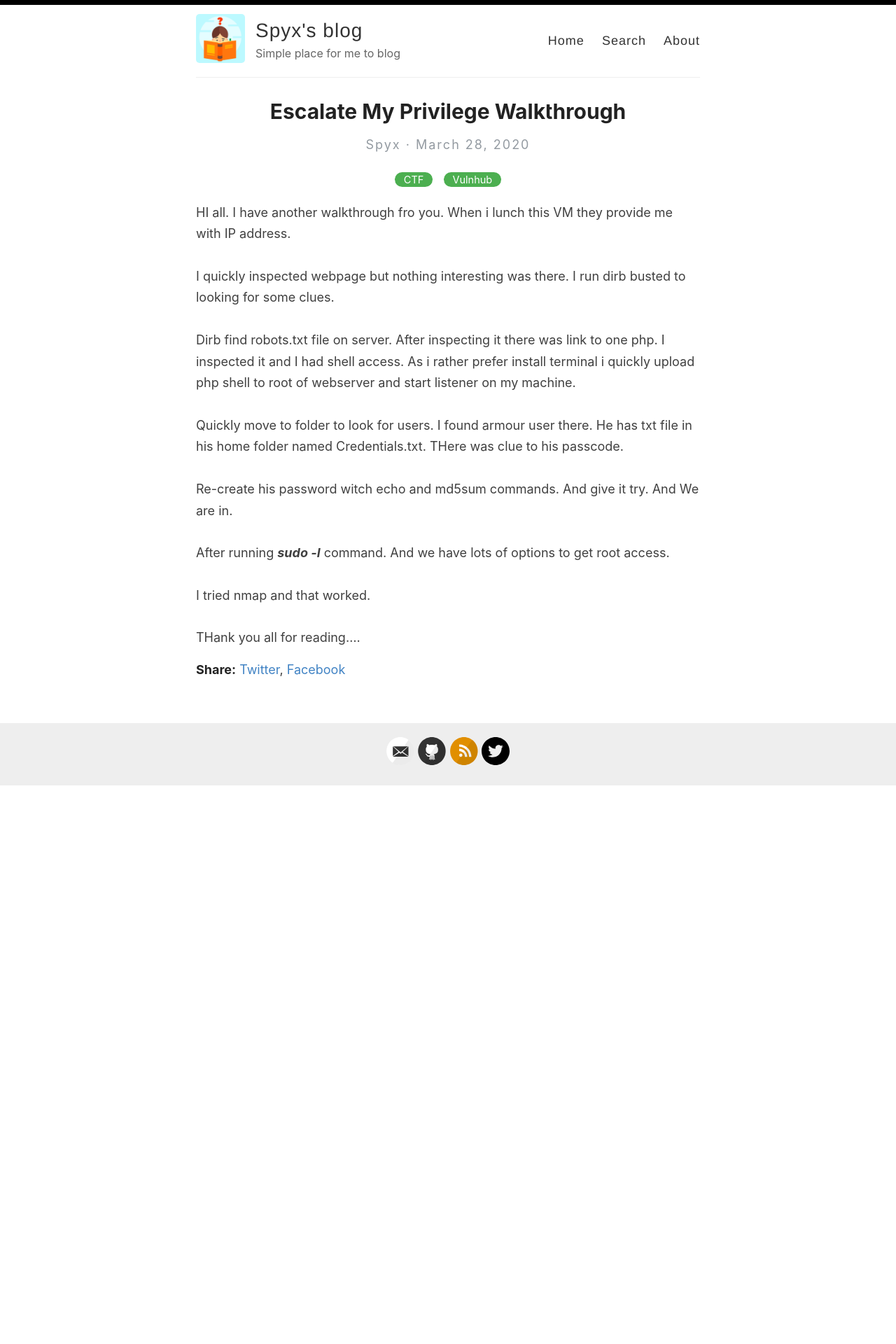
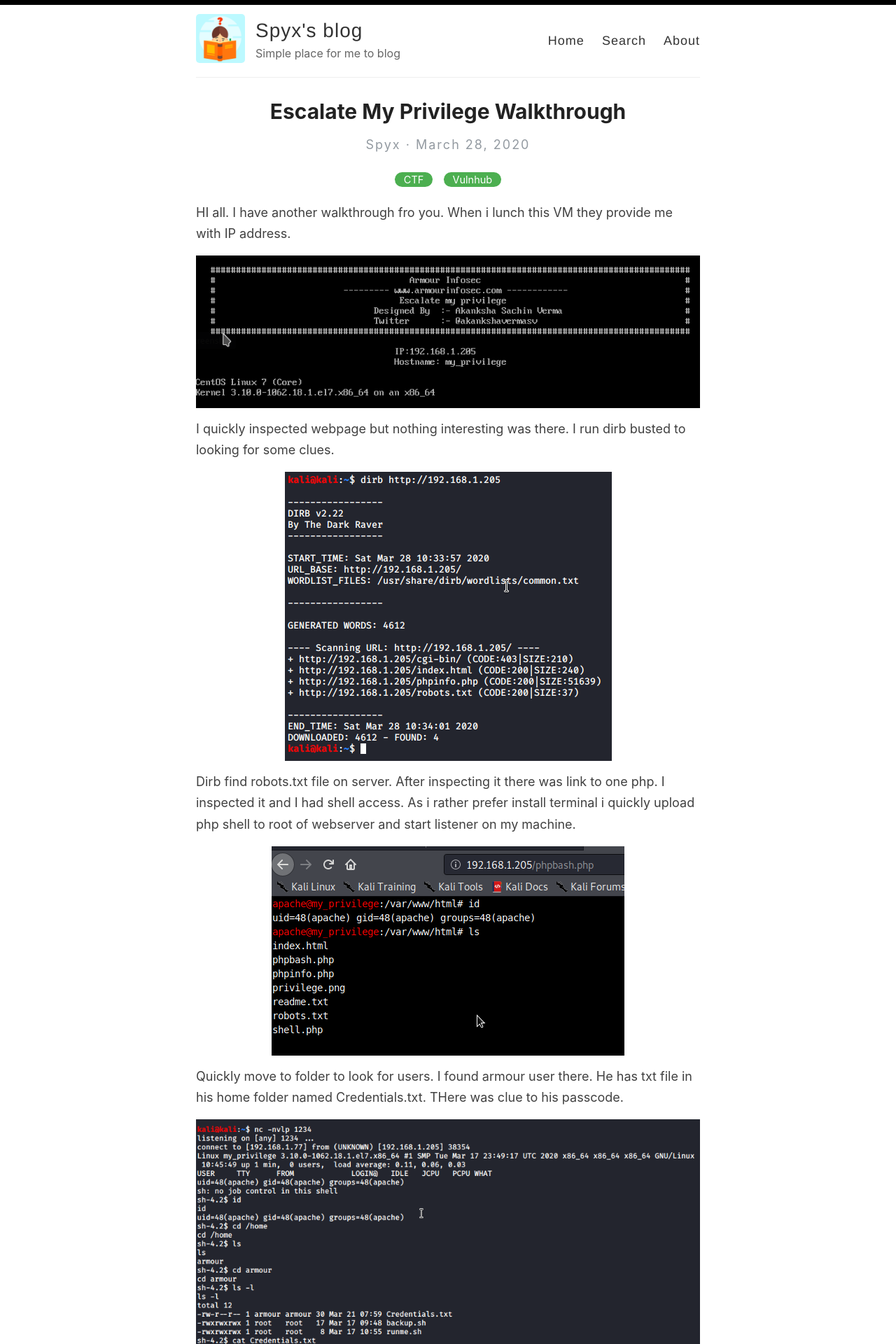
Before and after one commit to spyx/spyx.github.io, a Jekyll site: the page built from _posts/2020-3-28-vulnhub-escalate_my_privilege.md, in a window 1280 px wide. Shown: the top 1920 px of the page at 70% size. Built offline with Jekyll 4.4.1, drawn with Linux system fonts in a browser that asks for light colours; comment, search, counter and statistics services are not loaded; before the commit the page ends 1122 px from its top, so only the background shows below that.

Commit message:
escalate me fix pictures

```diff
--- a/_posts/2020-3-28-vulnhub-escalate_my_privilege.md
+++ b/_posts/2020-3-28-vulnhub-escalate_my_privilege.md
@@ -6,31 +6,31 @@ categories: [CTF, Vulnhub]
 
 HI all. I have another walkthrough fro you. When i lunch this VM they provide me with IP address.
 
-![](/images/vulnhub_secalateMe/victim.png)
+![](/images/vulnhub_escalateMe/victim.png)
 
 I quickly inspected webpage but nothing interesting was there. I run dirb busted to looking for some clues.
 
-![](/images/vulnhub_secalateMe/02_dirb.png)
+![](/images/vulnhub_escalateMe/02_dirb.png)
 
 Dirb find robots.txt file on server. After inspecting it there was link to one php. I inspected it and I had shell access. As i rather prefer install terminal i quickly upload php shell to root of webserver and start listener on my machine.
 
-![](/images/vulnhub_secalateMe/03_uploadShell.png)
+![](/images/vulnhub_escalateMe/03_uploadShell.png)
 
 Quickly move to folder to look for users. I found armour user there. He has txt file in his home folder named Credentials.txt. THere was clue to his passcode.
 
 
-![](/images/vulnhub_secalateMe/04_userPass.png)
+![](/images/vulnhub_escalateMe/04_userPass.png)
 
 Re-create his password witch echo and md5sum commands. And give it try. And We are in.
 
-![](/images/vulnhub_secalateMe/05_armour.png)
+![](/images/vulnhub_escalateMe/05_armour.png)
 
 After running ***sudo -l*** command. And we have lots of options to get root access.
 
-![](/images/vulnhub_secalateMe/06_sudo.png)
+![](/images/vulnhub_escalateMe/06_sudo.png)
 
 I tried nmap and that worked.
 
-![](/images/vulnhub_secalateMe/07_root.png)
+![](/images/vulnhub_escalateMe/07_root.png)
 
 THank you all for reading....
```
